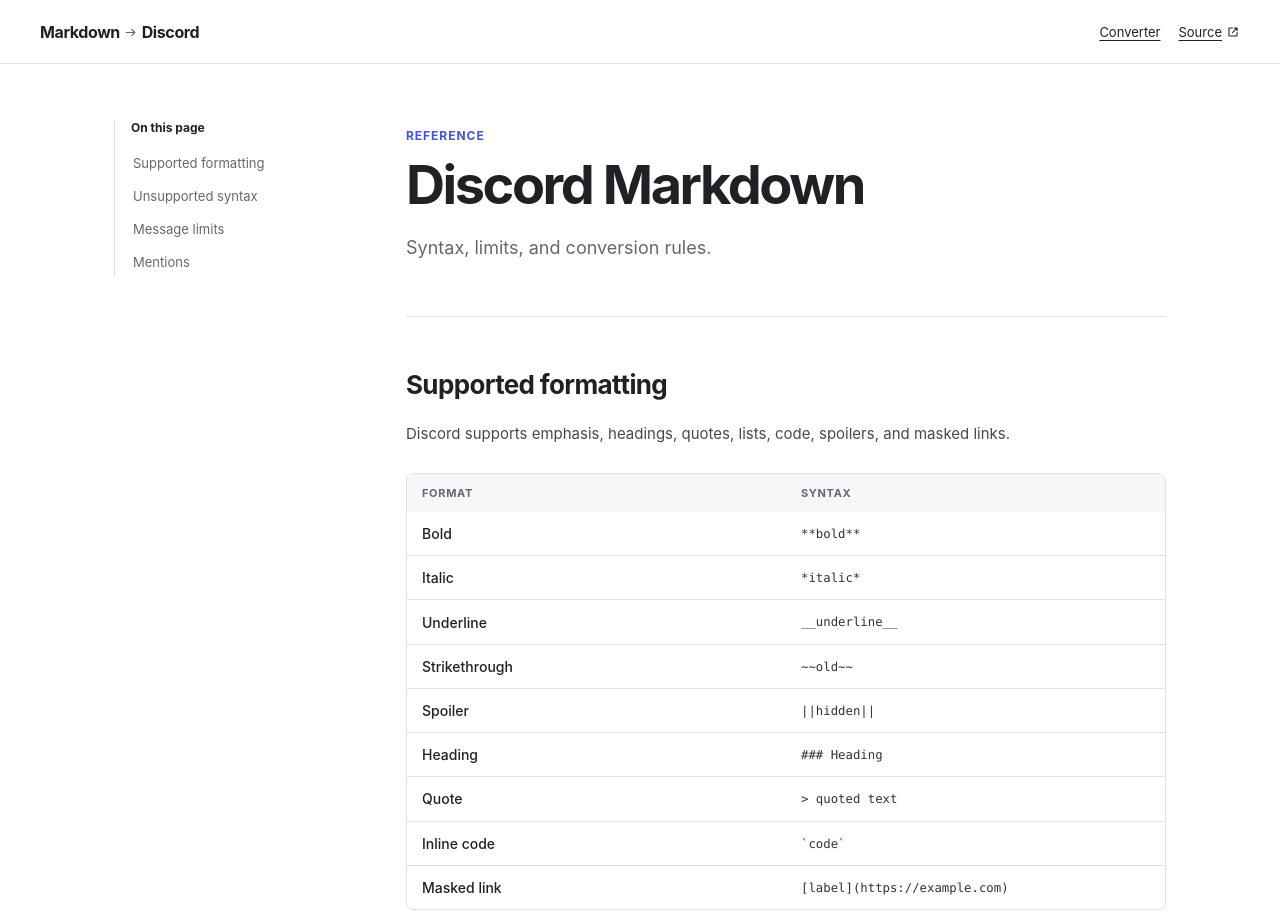
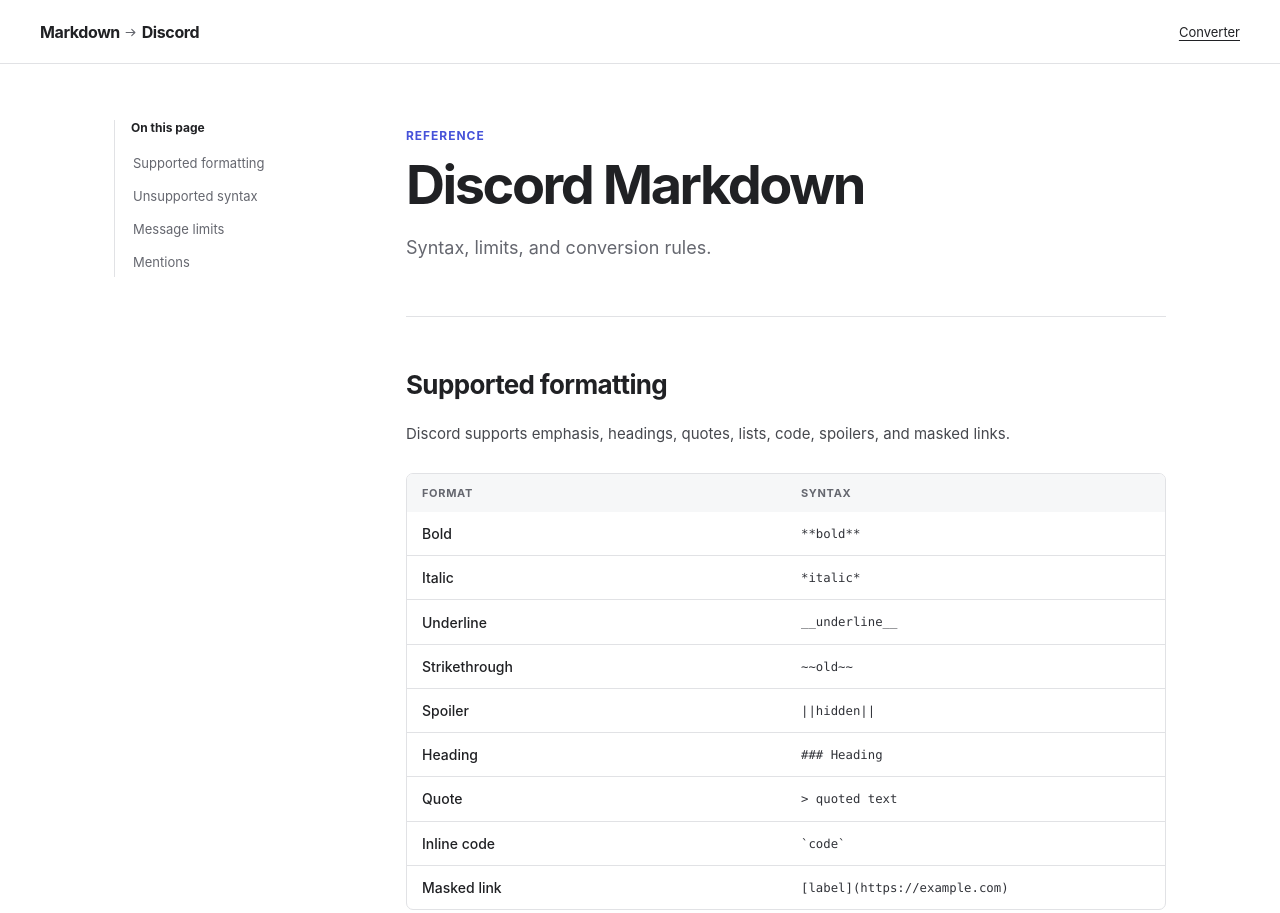
Before and after one commit to kennethwolters/markdowntodiscord, a website built with Vite: page discord-markdown-guide/index.html in a window 1280 px wide. Shown: the top 913 px of the page. Built offline with nearby package versions, Linux system fonts and the light colour scheme.

Commit message:
remove public source links from site navigation

```diff
--- a/discord-markdown-guide/index.html
+++ b/discord-markdown-guide/index.html
@@ -29,7 +29,6 @@
       <a class="brand" href="/">Markdown <svg class="brand-arrow icon" aria-hidden="true"><use href="/icons.svg#arrow-right" /></svg> Discord</a>
       <div class="header-actions">
         <a class="converter-link" href="/">Converter</a>
-        <a href="https://github.com/kennethwolters/markdowntodiscord" rel="noopener noreferrer">Source <svg class="inline-icon icon" aria-hidden="true"><use href="/icons.svg#external" /></svg></a>
       </div>
     </header>
 
```
Also changed, not shown: index.html (+0 -1 lines).
